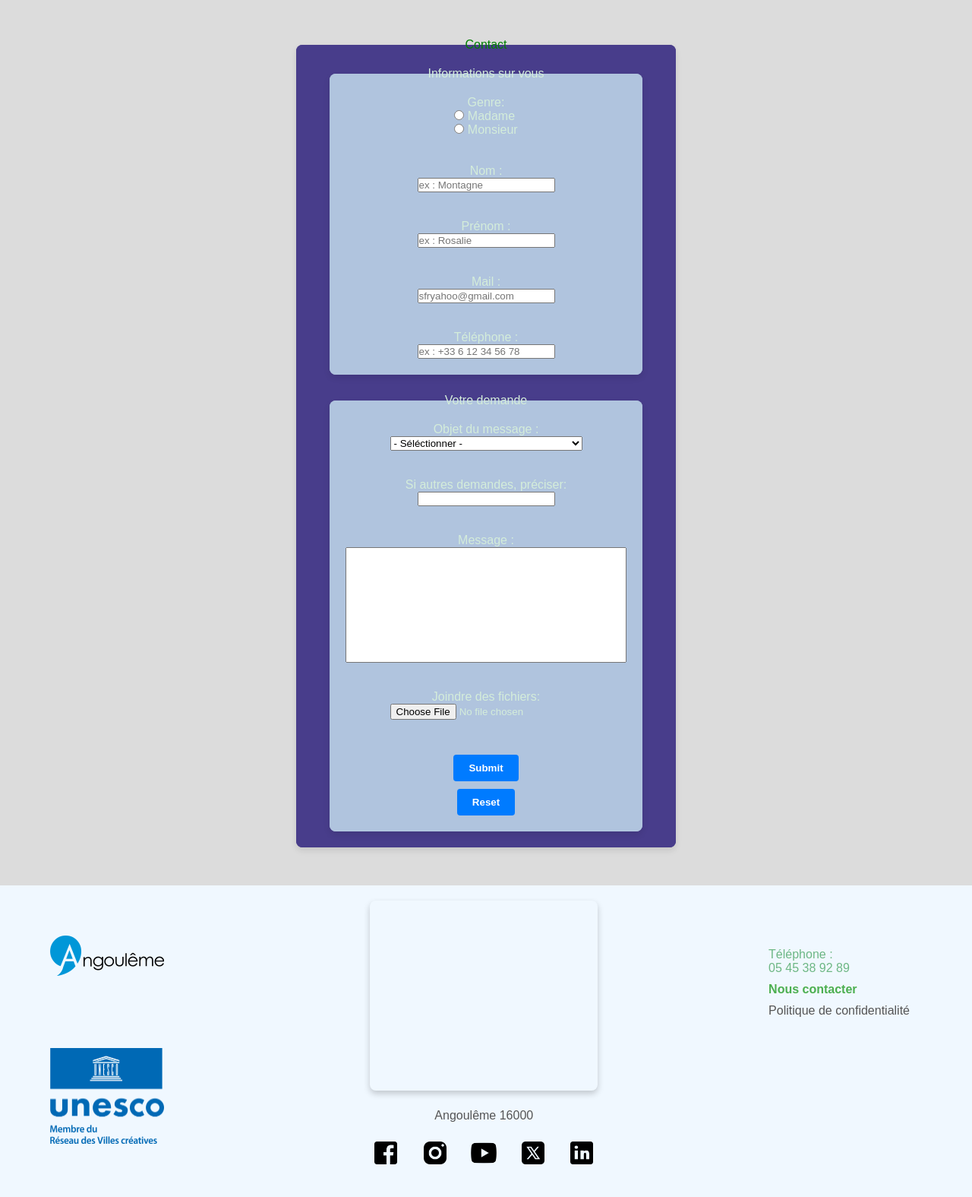
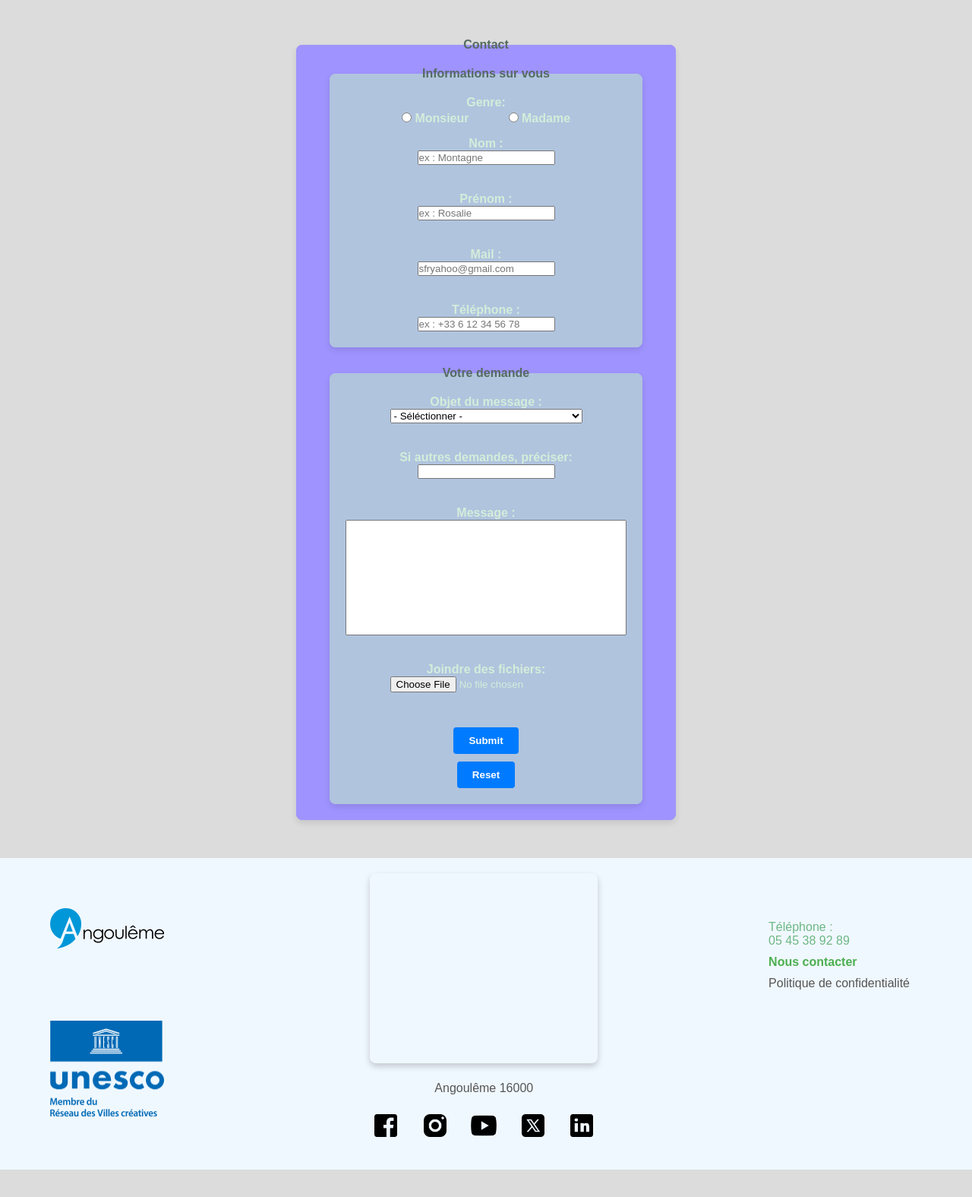
Before and after one commit to NohanM1008/Projet-web-semestre-1-site-angoul-me, a PHP site: page /html/contact.html in a window 1280 px wide. Shown: the part 127-1702 px from the top of the page at 76% size. After the commit the page ends 1666 px from the top, so only its background shows below. Run offline with PHP 8.4, Linux system fonts and the light colour scheme; grey boxes are pictures that could not be loaded.

Commit message:
modif moid sombre

```diff
--- a/css/contact.css
+++ b/css/contact.css
@@ -1,6 +1,10 @@
 /* Application de la police de caractères par défaut */
 * {
-    font-family: Arial, Helvetica, sans-serif; /* Applique la police de caractères Arial, Helvetica ou sans-serif à tout le texte de la page */
+    font-family: 'Franklin Gothic Medium', 'Arial Narrow', Arial, sans-serif;; /* Applique la police de caractères Arial, Helvetica ou sans-serif à tout le texte de la page */
+}
+
+main{
+    font-weight: bold;
 }
 
 :root{
@@ -12,6 +16,7 @@
     --button-background-color: #007BFF; /* Couleur de l'arrière-plan dans le bouton */
     --button-text-color: #ffffff; /* Couleur du texte dans le bouton */
     --border-color: #ddd; /* Couleur de la bordure de l'encadré */
+    --background-color68:  #9F93FF;
 }
 
 @media (prefers-color-scheme: dark) { /* Ce media permet de détecter si l'utilisateur du site est en mode sombre ou non, s'il est en mode sombre, les variables de couleurs changeront avvec celles qui sont définies ci-dessous */
@@ -24,11 +29,13 @@
         --button-background-color: #d4edda; /* Couleur de l'arrière-plan dans le bouton */
         --button-text-color: #000000; /* Couleur du texte dans le bouton */
         --border-color: #000000; /* Couleur de la bordure de l'encadré */
+        --background-color68: #1F1F1F;
     }
 }
 
 .contact, .infos, .demande{
     margin: auto;
+    color: #556B61 !important;
 }
 
 /* Zone de texte non redimensionnable */
@@ -48,10 +55,10 @@
     margin-top: 50px;
     margin-bottom: 50px;
     padding: 20px; /* Ajoute un espacement intérieur de 20px */
-    border: 1px solid var(--background-color) !important; /* Ajoute une bordure grise claire autour de l'encadré */
+    border: 1px solid var(--background-color68) !important; /* Ajoute une bordure grise claire autour de l'encadré */
     border-radius: 8px; /* Arrondit les coins de la bordure */
     box-shadow: 0 4px 8px rgba(0, 0, 0, 0.1); /* Ajoute une légère ombre portée autour de l'encadré pour un effet de profondeur */
-    background-color: var(--background-color) !important; /* Définit un fond de couleur gris très clair */
+    background-color: var(--background-color68) !important; /* Définit un fond de couleur gris très clair */
     display: flex; /* Utilise le modèle de mise en page flexbox */
     flex-direction: column; /* Organise les éléments en colonne */
     justify-content: flex-start; /* Aligne verticalement les éléments en haut */
@@ -75,12 +82,24 @@
     align-items: center; /* Centre les éléments horizontalement */
     color: var(--text-color2);
 }
-
+.alignement{
+    display: flex;
+    align-items: center;
+    width: 100%;
+    position: relative;
+}
+.monsieur{
+    position: absolute;
+    left: 20%;
+    top: 3px;
+}
+.madame{
+    position: absolute;
+    right: 20%;
+    top: 3px
+}
 .encadre2{
     margin-top: 25px;
-}
-.contact{
-    color: green;
 }
 
 
--- a/css/histoire.css
+++ b/css/histoire.css
@@ -4,6 +4,7 @@
     --text-color4: white;
     --text-color5: black;
     --background-color6: gainsboro;
+    --background-color67: gainsboro;
 }
 
 @media (prefers-color-scheme: dark) { /* Ce media permet de détecter si l'utilisateur du site est en mode sombre ou non, s'il est en mode sombre, les variables de couleurs changeront avvec celles qui sont définies ci-dessous */
@@ -13,6 +14,7 @@
         --text-color4: #313338; /* Couleur du texte */
         --text-color5: #B4B4B4;
         --background-color6: #313338;
+        --background-color67: #686868;
     }
 }
 
@@ -25,7 +27,7 @@
     padding: 0;
 }
 body {
-    background-color: var(--background-color6);
+    background-color: var(--background-color67);
     color: var(--text-color5);
 }
 main {
```
Also changed, not shown: css/connexion.css (+8 -2 lines).
